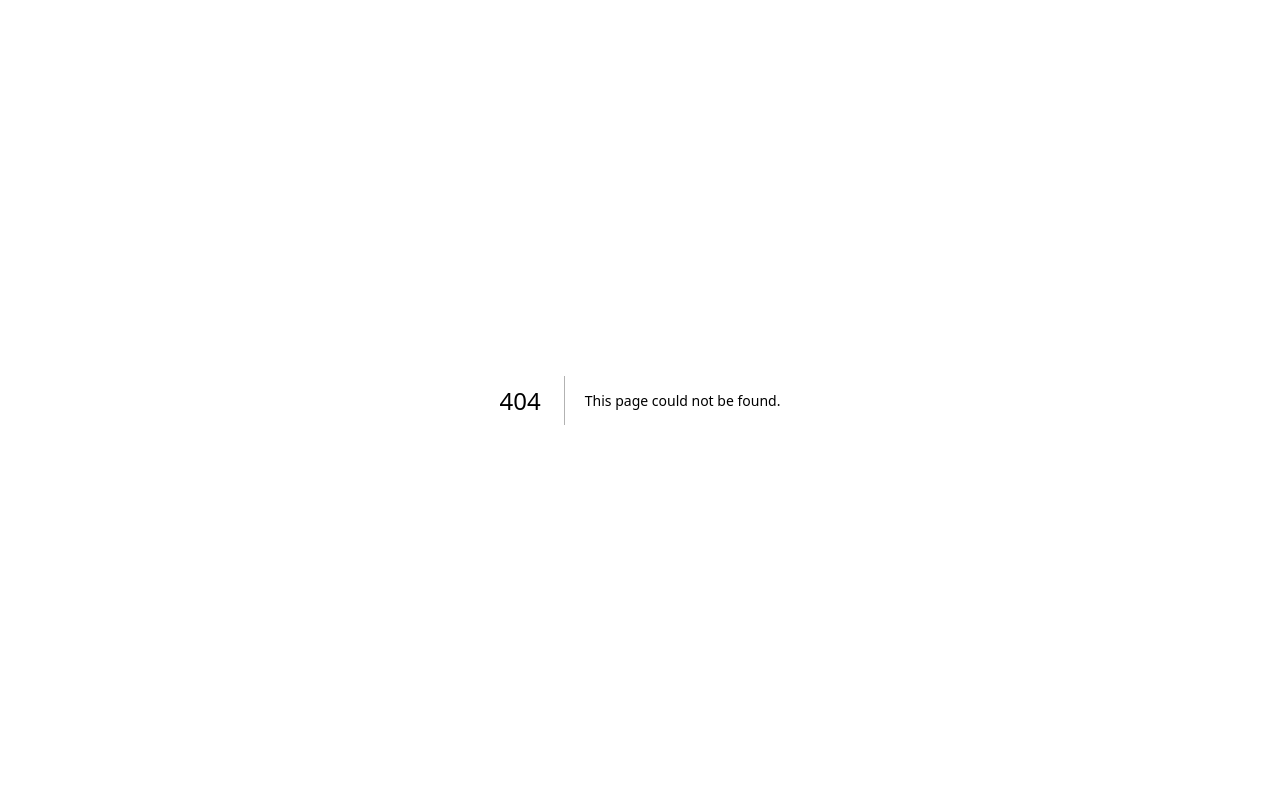
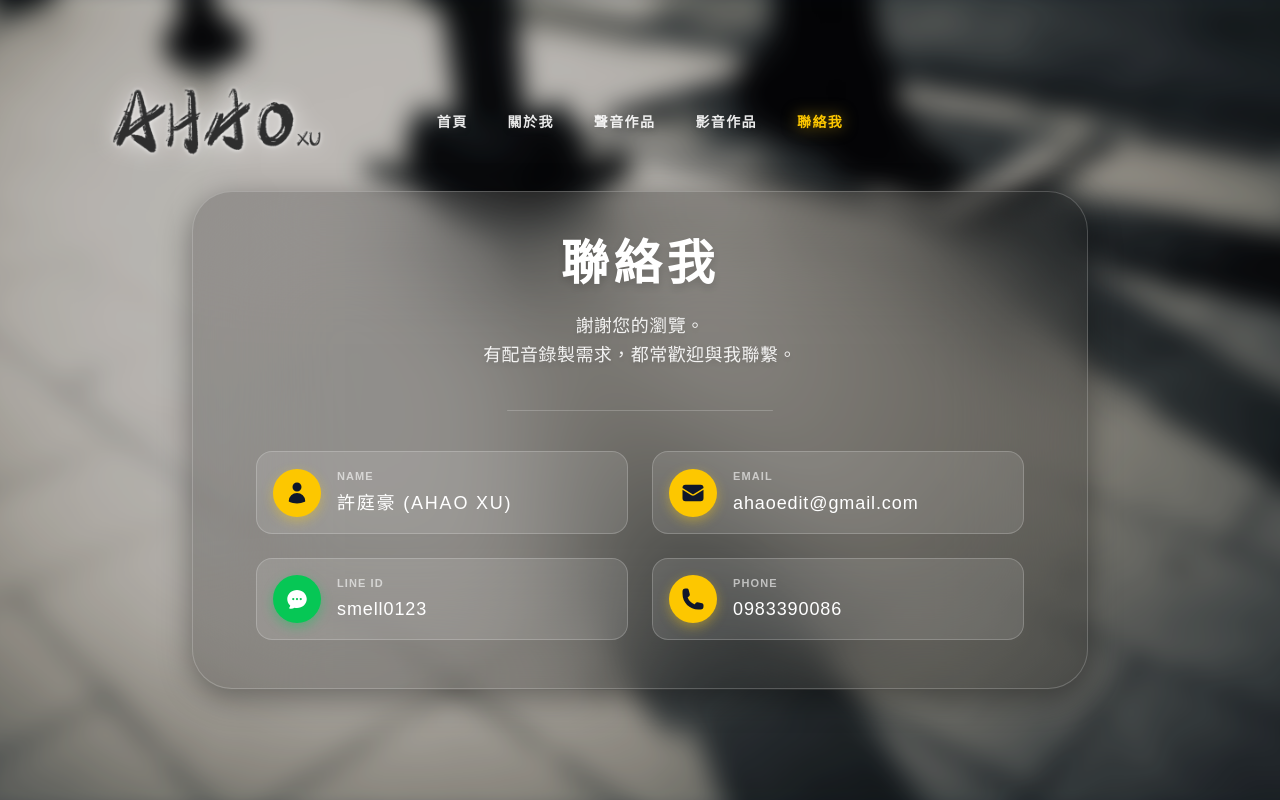
Before and after one commit to ahaoeditsounds/AHAO-s-portfolio, a Next.js app: page /contact in a window 1280 px wide. Before the commit this address had no page. Built offline with nearby package versions, Linux system fonts and the light colour scheme; a web font is replaced by a local one.

Commit message:
“聯絡頁面完成”

```diff
--- a/app/Navbar.tsx
+++ b/app/Navbar.tsx
@@ -33,22 +33,27 @@ export default function Navbar({ isLarge = false }: NavbarProps) {
 
   return (
     <>
-      {/* 💻 電腦版導覽列 (維持你原本的完美設計) */}
-      <div className="hidden md:block absolute top-0 left-0 w-full z-50">
-        <nav className="max-w-6xl mx-auto pt-8 pb-6 px-12 flex justify-between items-center">
-          <Link href="/" className="block">
+      {/* 💻 電腦版導覽列 (🌟 極簡置中風格) */}
+      <div className="hidden md:block absolute top-20 left-0 w-full z-50">
+        {/* 1. 魔法在這裡：將 justify-between 改為 justify-center，並加上 relative */}
+        <nav className="relative max-w-6xl mx-auto pt-8 pb-6 px-12 flex justify-center items-center">
+
+          {/* 2. 讓 LOGO 變成 absolute 貼在左邊，這樣它就不會影響中央選單的對齊 */}
+          <div className="absolute left-12">
+            <Link href="/" className="block hover:scale-105 transition-transform duration-300">
               <img
                 src="/logo.png"
                 alt="AHAO XU"
-    // 把原本的 drop-shadow-md 拿掉，避免效果衝突
                 className="h-30 w-auto object-contain"
-    // 🌟 貼上跟手機版一模一樣的雙層光暈魔法
                 style={{
-      filter: "drop-shadow(0px 0px 2px rgba(255,255,255,0.9)) drop-shadow(0px 0px 30px rgba(255,255,255,0.6))"
+                  filter: "drop-shadow(0px 0px 2px rgba(255,255,255,0.9)) drop-shadow(0px 0px 12px rgba(255,255,255,0.6))"
                 }}
               />
             </Link>
-          <div className="flex gap-8 text-sm font-semibold drop-shadow-md">
+          </div>
+
+          {/* 3. 選單區塊：因為外層是 justify-center，所以這組按鈕會穩穩地待在畫面的正中央 */}
+          <div className="flex gap-10 text-sm font-semibold drop-shadow-md tracking-widest">
             {links.map((link) => {
               const isActive = pathname === link.path;
 
@@ -65,6 +70,7 @@ export default function Navbar({ isLarge = false }: NavbarProps) {
               );
             })}
           </div>
+
         </nav>
       </div>
 
--- /dev/null
+++ b/app/contact/page.tsx
@@ -0,0 +1,100 @@
+// app/contact/page.tsx
+import Navbar from "../Navbar";
+
+export default function ContactPage() {
+  return (
+    <main className="relative min-h-screen bg-slate-900 overflow-x-hidden">
+
+      {/* 🌌 背景：維持 fixed 確保往下滾動時，底圖能完美填滿畫面 */}
+      <div className="fixed inset-0 z-0">
+        <img
+          src="/hero-photo.jpg"
+          alt="Background"
+          className="w-full h-full object-cover blur-md opacity-90 scale-105"
+        />
+        <div className="absolute inset-0 bg-black/15"></div>
+      </div>
+
+      {/* 🧭 導覽列 */}
+      <Navbar isLarge />
+
+      {/*
+        🃏 聯絡我玻璃卡片安全容器
+        ⚡ 關鍵修改：用 min-h-screen + flex-col，並設定超大的頂部安全距離 (pt-48)
+      */}
+      <div className="relative z-10 min-h-screen flex flex-col px-4 pt-48 pb-16 md:pt-32 md:pb-12">
+
+        {/*
+          卡片本體
+          ⚡ 關鍵修改：加上 `m-auto`。空間夠就完美置中，空間不夠就自然往下延伸，絕對不撞 LOGO！
+        */}
+        <div className="w-full max-w-4xl m-auto bg-black/20 backdrop-blur-3xl border border-white/20 p-6 md:p-12 rounded-3xl md:rounded-[2.5rem] shadow-[0_8px_32px_rgba(0,0,0,0.4)] flex flex-col gap-8 md:gap-10">
+
+          {/* 💬 上方區塊 */}
+          <div className="text-center flex flex-col justify-center items-center">
+            <h1 className="text-2xl md:text-5xl font-bold text-white mb-4 md:mb-6 tracking-widest drop-shadow-lg">
+              聯絡我
+            </h1>
+            <p className="text-white/90 text-[15px] md:text-lg leading-relaxed font-light tracking-wide drop-shadow-md max-w-xl">
+              謝謝您的瀏覽。<br/>
+              有配音錄製需求，都常歡迎與我聯繫。
+            </p>
+          </div>
+
+          {/* ➖ 分隔線 */}
+          <div className="w-2/3 md:w-1/3 h-[1px] mx-auto bg-white/20 rounded-full"></div>
+
+          {/* 📞 下方區塊：2x2 聯絡資訊網格 */}
+          <div className="grid grid-cols-1 md:grid-cols-2 gap-3 md:gap-6 w-full max-w-3xl mx-auto">
+
+            {/* 1. 名字 */}
+            <div className="flex items-center gap-4 bg-white/10 p-3 md:p-4 rounded-2xl border border-white/20">
+              <div className="w-11 h-11 md:w-12 md:h-12 rounded-full bg-yellow-400 text-slate-900 flex items-center justify-center shadow-[0_4px_12px_rgba(250,204,21,0.4)] shrink-0">
+                <svg className="w-5 h-5 md:w-6 md:h-6 fill-current" viewBox="0 0 24 24"><path fillRule="evenodd" d="M7.5 6a4.5 4.5 0 119 0 4.5 4.5 0 01-9 0zM3.751 20.105a8.25 8.25 0 0116.498 0 .75.75 0 01-.437.695A18.683 18.683 0 0112 22.5c-2.786 0-5.433-.608-7.812-1.7a.75.75 0 01-.437-.695z" clipRule="evenodd" /></svg>
+              </div>
+              <div>
+                <p className="text-white/60 text-[10px] md:text-[11px] font-bold tracking-widest mb-1">NAME</p>
+                <p className="text-white text-[15px] md:text-lg font-medium tracking-widest">許庭豪 (AHAO XU)</p>
+              </div>
+            </div>
+
+            {/* 2. Email */}
+            <a href="mailto:ahaoedit@gmail.com" className="flex items-center gap-4 bg-white/10 p-3 md:p-4 rounded-2xl border border-white/20 transition-transform duration-300 hover:-translate-y-1 cursor-pointer group">
+              <div className="w-11 h-11 md:w-12 md:h-12 rounded-full bg-yellow-400 text-slate-900 flex items-center justify-center shadow-[0_4px_12px_rgba(250,204,21,0.4)] shrink-0 group-hover:scale-110 transition-transform duration-200">
+                <svg className="w-5 h-5 md:w-6 md:h-6 fill-current" viewBox="0 0 24 24"><path d="M1.5 8.67v8.58a3 3 0 003 3h15a3 3 0 003-3V8.67l-8.928 5.493a3 3 0 01-3.144 0L1.5 8.67z" /><path d="M22.5 6.908V6.75a3 3 0 00-3-3h-15a3 3 0 00-3 3v.158l9.714 5.978a1.5 1.5 0 001.572 0L22.5 6.908z" /></svg>
+              </div>
+              <div>
+                <p className="text-white/60 text-[10px] md:text-[11px] font-bold tracking-widest mb-1">EMAIL</p>
+                <p className="text-white text-[15px] md:text-lg font-medium tracking-wider">ahaoedit@gmail.com</p>
+              </div>
+            </a>
+
+            {/* 3. LINE ID */}
+            <div className="flex items-center gap-4 bg-white/10 p-3 md:p-4 rounded-2xl border border-white/20 transition-transform duration-300 hover:-translate-y-1 group">
+              <div className="w-11 h-11 md:w-12 md:h-12 rounded-full bg-[#06C755] text-white flex items-center justify-center shadow-[0_4px_12px_rgba(6,199,85,0.4)] shrink-0 group-hover:scale-110 transition-transform duration-200">
+                <svg className="w-5 h-5 md:w-6 md:h-6 fill-current" viewBox="0 0 24 24"><path fillRule="evenodd" d="M4.804 21.644A6.707 6.707 0 006 21.75a6.721 6.721 0 003.583-1.029c.774.182 1.584.279 2.417.279 5.322 0 9.75-3.97 9.75-9 0-5.03-4.428-9-9.75-9s-9.75 3.97-9.75 9c0 2.409 1.025 4.587 2.674 6.192.232.226.277.428.254.543a3.73 3.73 0 01-.814 1.686.75.75 0 00.44 1.223zM8.25 10.875a1.125 1.125 0 100 2.25 1.125 1.125 0 000-2.25zM10.875 12a1.125 1.125 0 112.25 0 1.125 1.125 0 01-2.25 0zm4.875-1.125a1.125 1.125 0 100 2.25 1.125 1.125 0 000-2.25z" clipRule="evenodd" /></svg>
+              </div>
+              <div>
+                <p className="text-white/60 text-[10px] md:text-[11px] font-bold tracking-widest mb-1">LINE ID</p>
+                <p className="text-white text-[15px] md:text-lg font-medium tracking-wider">smell0123</p>
+              </div>
+            </div>
+
+            {/* 4. Phone */}
+            <a href="tel:0983390086" className="flex items-center gap-4 bg-white/10 p-3 md:p-4 rounded-2xl border border-white/20 transition-transform duration-300 hover:-translate-y-1 cursor-pointer group">
+              <div className="w-11 h-11 md:w-12 md:h-12 rounded-full bg-yellow-400 text-slate-900 flex items-center justify-center shadow-[0_4px_12px_rgba(250,204,21,0.4)] shrink-0 group-hover:scale-110 transition-transform duration-200">
+                <svg className="w-5 h-5 md:w-6 md:h-6 fill-current" viewBox="0 0 24 24"><path fillRule="evenodd" d="M1.5 4.5a3 3 0 013-3h1.372c.86 0 1.61.586 1.819 1.42l1.105 4.423a1.875 1.875 0 01-.694 1.955l-1.293.97c-.135.101-.164.249-.126.352a11.285 11.285 0 006.697 6.697c.103.038.25.009.352-.126l.97-1.293a1.875 1.875 0 011.955-.694l4.423 1.105c.834.209 1.42 .959 1.42 1.82V19.5a3 3 0 01-3 3h-2.25C8.552 22.5 1.5 15.448 1.5 6.75V4.5z" clipRule="evenodd" /></svg>
+              </div>
+              <div>
+                <p className="text-white/60 text-[10px] md:text-[11px] font-bold tracking-widest mb-1">PHONE</p>
+                <p className="text-white text-[15px] md:text-lg font-medium tracking-wider">0983390086</p>
+              </div>
+            </a>
+
+          </div>
+        </div>
+      </div>
+
+    </main>
+  );
+}
--- /dev/null
+++ b/app/video/page.tsx
@@ -0,0 +1,55 @@
+// app/video/page.tsx
+import Navbar from "../Navbar";
+
+export default function VideoPage() {
+  return (
+    <main className="relative min-h-screen bg-slate-900 flex items-center justify-center overflow-hidden">
+
+      {/* 🌌 背景：拿掉全螢幕漸層黑幕，直接將原圖套用模糊效果 (blur-md) */}
+      <div className="absolute inset-0 z-0">
+        <img
+          src="/hero-photo.jpg"
+          alt="Background"
+          className="w-full h-full object-cover blur-md opacity-90 scale-105"
+        />
+        {/* 只留一層幾乎透明的暗色，確保白色文字不會在亮色背景中消失 */}
+        <div className="absolute inset-0 bg-black/10"></div>
+      </div>
+
+      {/* 🧭 導覽列 */}
+      <Navbar isLarge />
+
+      {/* 🃏 逗趣提示卡片：增強毛玻璃、文字縮小 */}
+      <div className="relative z-10 px-6 w-full max-w-sm mt-20">
+        {/* 卡片底色改用微透的深色玻璃 (bg-black/20) 搭配超強模糊 (backdrop-blur-2xl) */}
+        <div className="bg-black/20 backdrop-blur-2xl border border-white/20 p-8 rounded-3xl shadow-[0_8px_32px_rgba(0,0,0,0.4)] text-center transform transition-all duration-300 hover:scale-105 hover:border-white/40">
+
+          {/* 顏文字：移除消耗效能的動畫，改為游標滑過時會微微放大的互動效果 */}
+          <div className="text-3xl md:text-4xl mb-4 font-bold text-white tracking-widest drop-shadow-md transition-transform hover:scale-110 cursor-default">
+            (ﾟдﾟ≡ﾟдﾟ)
+          </div>
+
+          {/* 文字整體縮小，並加上陰影確保閱讀清晰 */}
+          <h1 className="text-xl md:text-2xl font-bold text-white mb-2 tracking-wider drop-shadow-lg">
+            影音頁面尚在製作中
+          </h1>
+          <p className="text-yellow-400 text-base md:text-lg font-medium tracking-wide mb-8 drop-shadow-md">
+            寫網頁太累QQ
+          </p>
+
+          {/* YT 播放清單連結 */}
+          <a
+            href="https://youtube.com/playlist?list=PLMWvYZDV55biVjrn-ENoiDSKORsBxITjo&si=FRKGbBVi6o6f5XK6"
+            target="_blank"
+            rel="noopener noreferrer"
+            className="inline-block px-6 py-3 text-sm md:text-base bg-yellow-400 text-slate-900 font-bold rounded-full hover:bg-yellow-300 transition-all shadow-[0_0_15px_rgba(250,204,21,0.5)] hover:shadow-[0_0_25px_rgba(250,204,21,0.8)] active:scale-95"
+          >
+            先去YouTube看看作品吧！
+          </a>
+
+        </div>
+      </div>
+
+    </main>
+  );
+}
```
Lines whose indentation alone changed are shown as unchanged.
